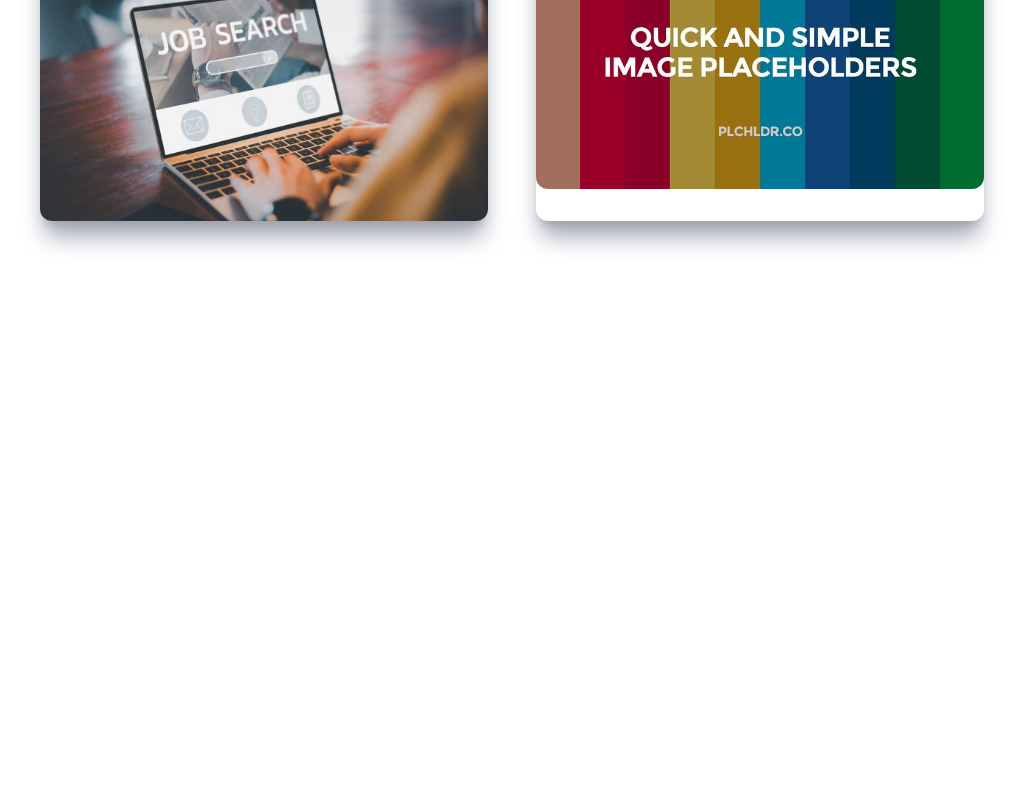
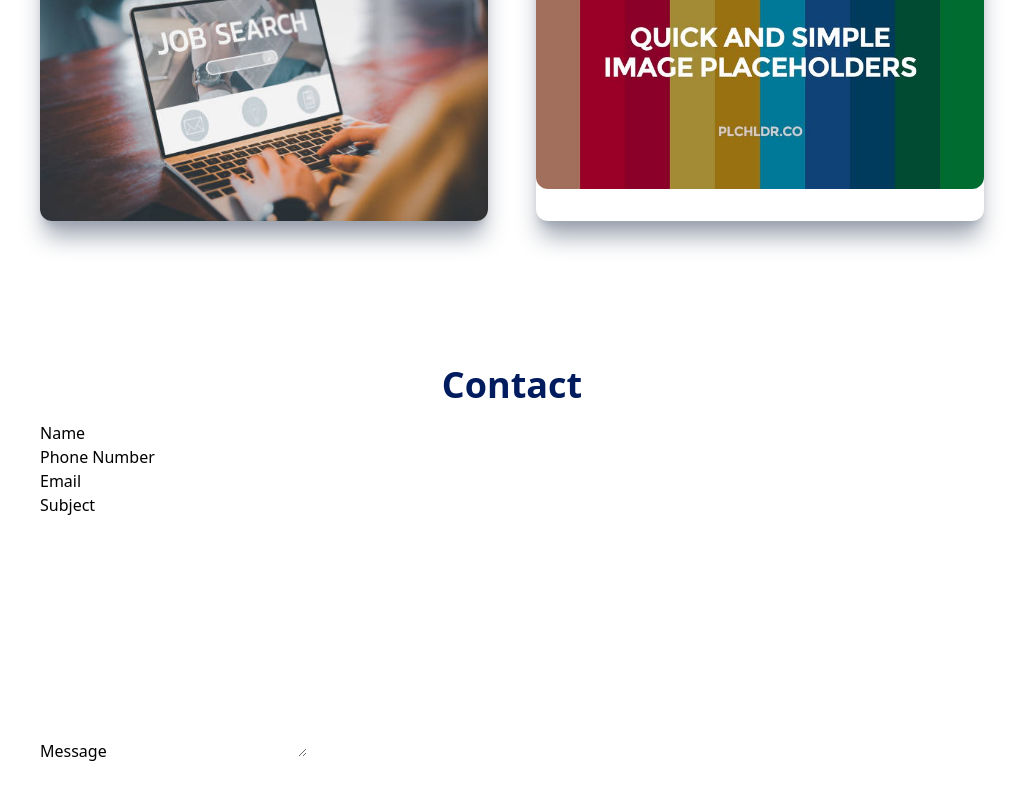
Before and after one commit to sichang51/portfolio-website-frontend, a React (Vite) app: page / in a window 1280 px wide. Shown: the part 1838-2638 px from the top of the page, without its empty margins (160-1183 px from the left). Before the commit the page ends 2123 px from the top, so only its background shows below. Built offline with nearby package versions, Linux system fonts and the light colour scheme.

Commit message:
created Contact.jsx, added form elements for Contact

```diff
--- a/src/App.jsx
+++ b/src/App.jsx
@@ -3,6 +3,7 @@ import Sidenav from "./components/Sidenav";
 import Main from "./components/Main";
 import Work from "./components/Work";
 import Projects from "./components/Projects";
+import Contact from "./components/Contact";
 
 function App() {
   return (
@@ -11,6 +12,7 @@ function App() {
       <Main />
       <Work />
       <Projects />
+      <Contact />
     </div>
   );
 }
--- /dev/null
+++ b/src/components/Contact.jsx
@@ -0,0 +1,35 @@
+import React from "react";
+
+const Contact = () => {
+  return (
+    <div id="contact" className="max-w-[1040px] m-auto md:pl-20 p-4 py-16">
+      <h1 className="py-4 text-4xl font-bold text-center text-[#001b5e]">Contact</h1>
+      <form action="" method="POST" encType="multipart/form-data">
+        <div>
+          <div>
+            <label>Name</label>
+            <input type="text" name="name" />
+          </div>
+          <div>
+            <label>Phone Number</label>
+            <input type="text" name="phone" />
+          </div>
+        </div>
+        <div>
+          <label>Email</label>
+          <input type="email" name="email" />
+        </div>
+        <div>
+          <label>Subject</label>
+          <input type="text" name="subject" />
+        </div>
+        <div>
+          <label>Message</label>
+          <textarea rows="10" name="message"></textarea>
+        </div>
+      </form>
+    </div>
+  );
+};
+
+export default Contact;
```
